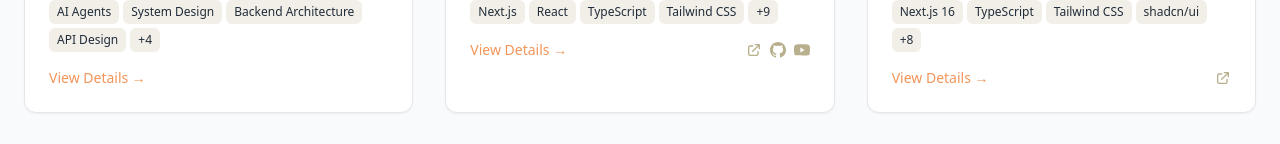
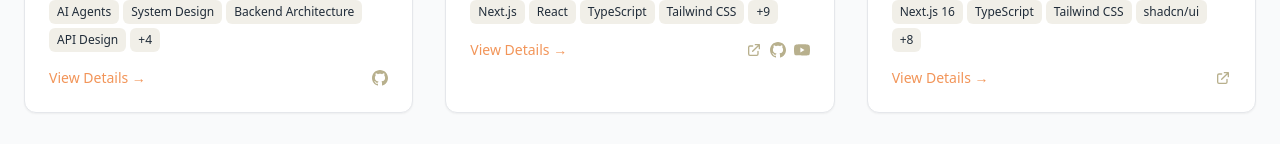
Before and after one commit to COR1999/ai-app, a Next.js app: page /projects in a window 1280 px wide. Shown: the part 766-910 px from the top of the page. Built offline with nearby package versions, Linux system fonts and the light colour scheme; grey boxes are pictures that could not be loaded.

Commit message:
Add GitHub link for Agent Workbench project

```diff
--- a/constants/projects.ts
+++ b/constants/projects.ts
@@ -17,6 +17,7 @@ export const projects: Project[] = [
     ],
     image: "/images/projects/agent-workbench-system-design.png",
     imageAlt: "Agent Workbench system design diagram",
+    githubLink: "https://github.com/COR1999/Agent-Workbench",
     status: "in-progress",
     featured: true,
     showDetails: true
```
